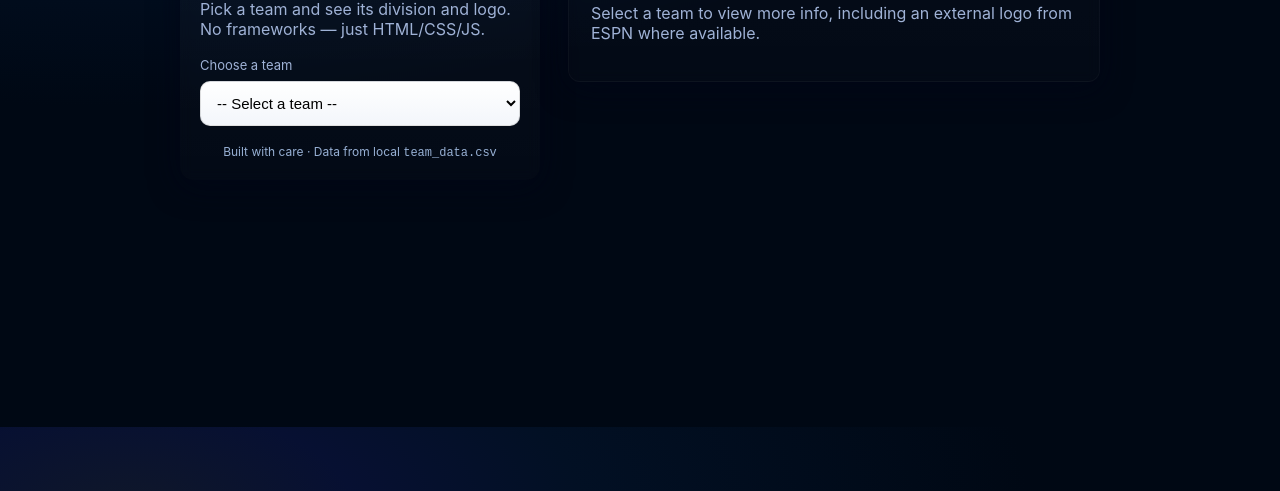
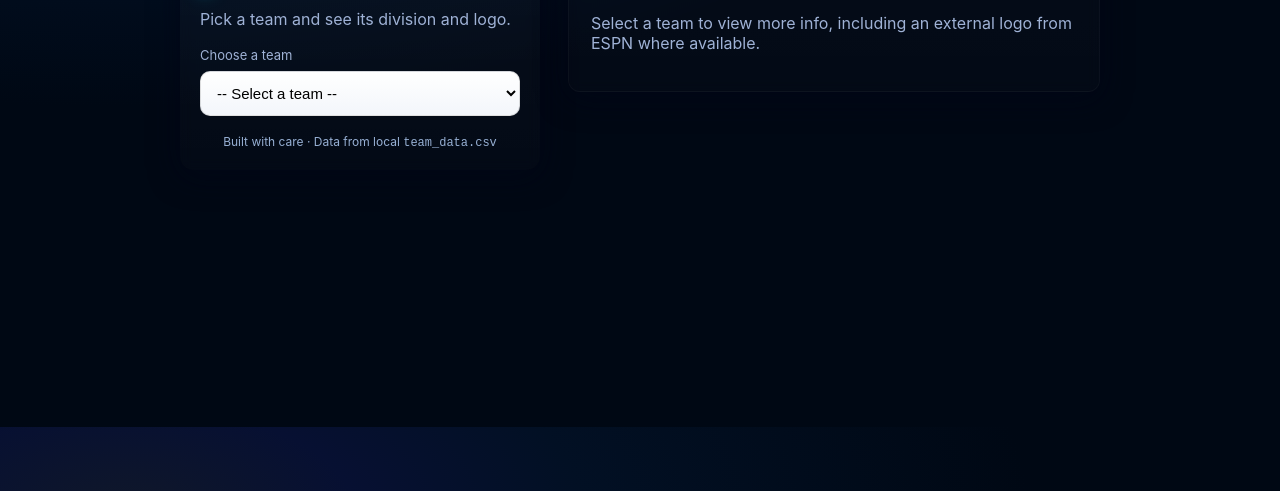
Before and after one commit to weasto04/FootballTeamSelectionWebApp, a plain HTML site: page index.html in a window 1280 px wide. Shown: the part 373-864 px from the top of the page. Drawn offline with Linux system fonts and the light colour scheme.

Commit message:
second commit

```diff
--- a/index.html
+++ b/index.html
@@ -36,8 +36,8 @@
 <body>
   <div class="wrap">
     <div class="panel">
-      <div class="brand"><div class="spark"></div><h1>NFL Team Selector</h1></div>
-      <p style="color:#9fb2d6;margin-top:6px">Pick a team and see its division and logo. No frameworks — just HTML/CSS/JS.</p>
+  <div class="brand"><div class="spark"></div><h1>NFL Team Selector</h1></div>
+  <p style="color:#9fb2d6;margin-top:6px">Pick a team and see its division and logo.</p>
 
       <div style="margin-top:18px">
         <label for="teamSelect">Choose a team</label>
```
Also changed, not shown: 1 other file.
